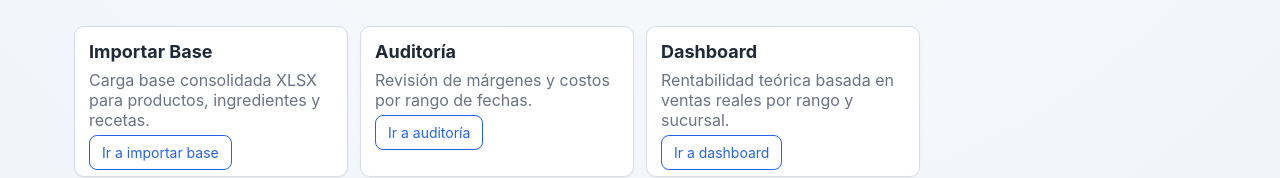
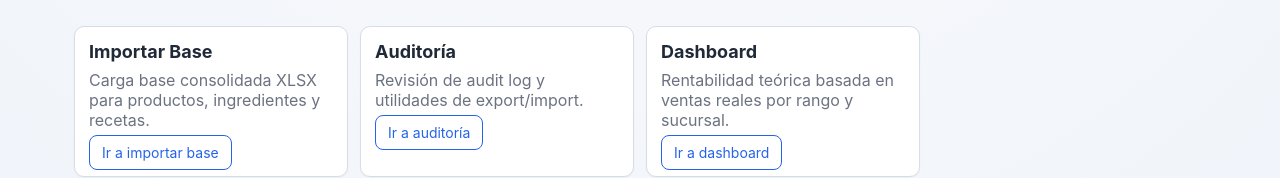
Before and after one commit to NicoChapiro/cafeteria-678-dashboard, a Next.js app: page / in a window 1280 px wide. Shown: the part 544-722 px from the top of the page. Built offline with nearby package versions, Linux system fonts and the light colour scheme.

Commit message:
Ajusta UI y copy menor en ventas y home

```diff
--- a/app/page.tsx
+++ b/app/page.tsx
@@ -57,7 +57,7 @@ const sections: Section[] = [
   },
   {
     title: 'Auditoría',
-    description: 'Revisión de márgenes y costos por rango de fechas.',
+    description: 'Revisión de audit log y utilidades de export/import.',
     href: '/audit',
     cta: 'Ir a auditoría',
   },
--- a/app/sales/page.tsx
+++ b/app/sales/page.tsx
@@ -100,7 +100,7 @@ export default function SalesPage() {
         <label>
           Sucursal
           <br />
-          <select className="input" value={branch} onChange={(event) => setBranch(event.target.value as Branch)}>
+          <select className="select" value={branch} onChange={(event) => setBranch(event.target.value as Branch)}>
             <option value="Santiago">Santiago</option>
             <option value="Temuco">Temuco</option>
           </select>
@@ -141,7 +141,7 @@ export default function SalesPage() {
         </thead>
         <tbody>
           {rows.map((row) => (
-            <tr key={`${row.date}:${row.productId}`}>
+            <tr key={`${row.date}:${branch}:${row.productId}`}>
               <td style={{ padding: 8, borderBottom: '1px solid #eee' }}>{row.date}</td>
               <td style={{ padding: 8, borderBottom: '1px solid #eee' }}>{row.productName}</td>
               <td style={{ padding: 8, borderBottom: '1px solid #eee' }}>{row.qty.toLocaleString('es-CL')}</td>
```
